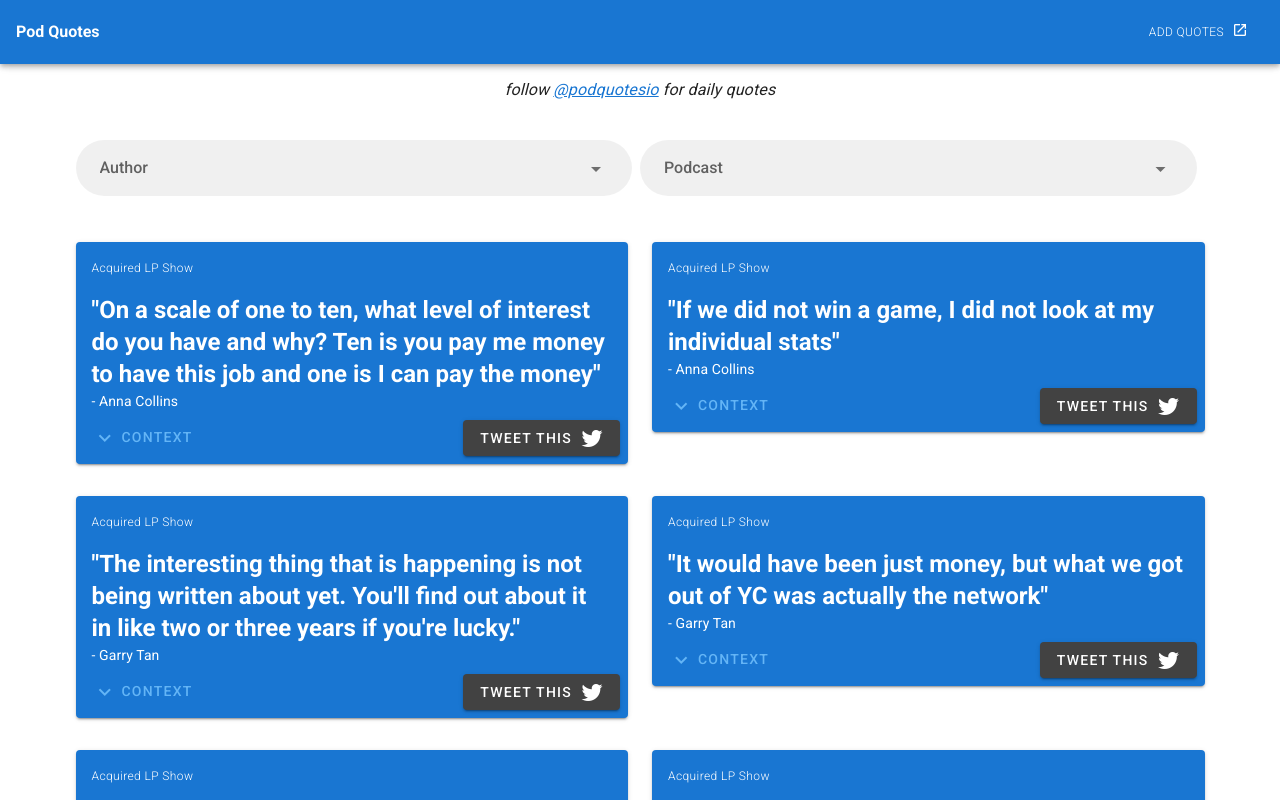
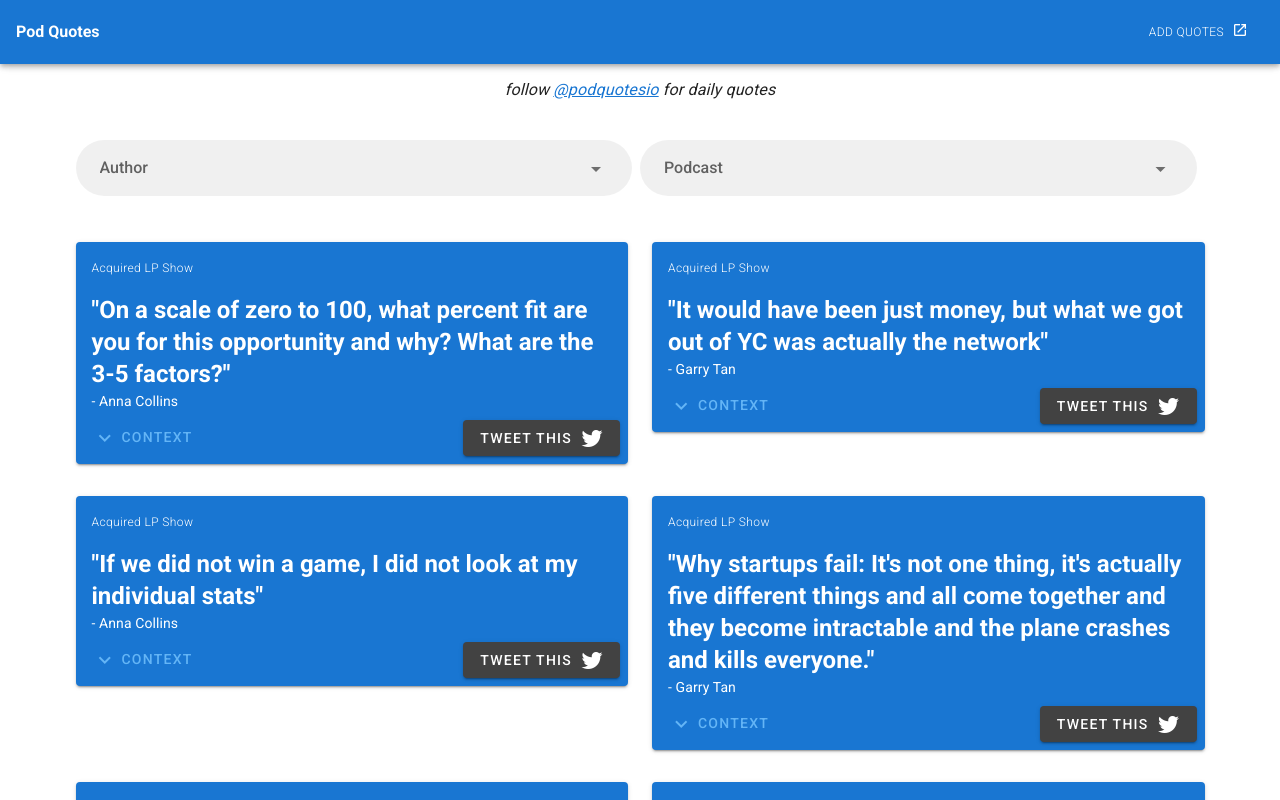
Before and after one commit to rethab/pod-quotes, a Vue app: page / in a window 1280 px wide. Shown: the top 800 px of the page. Built offline with nearby package versions, Linux system fonts and the light colour scheme.

Commit message:
quotes from oliver sharp

```diff
--- a/src/data/data.js
+++ b/src/data/data.js
@@ -41,6 +41,15 @@ export default () => {
           url:
             "https://www.acquired.fm/episodes/how-yc-rewrote-the-seed-playbook-with-garry-tan",
         },
+        {
+          id: 4,
+          podcastId: 1,
+          date: "2021-04-29",
+          name:
+            "Making your customers your secret weapon (with Highspot's Oliver Sharp)",
+          url:
+            "https://www.acquired.fm/episodes/making-your-customers-your-secret-weapon-with-highspots-oliver-sharp",
+        },
       ];
     },
     people() {
@@ -69,6 +78,11 @@ export default () => {
           id: 5,
           name: "Matt Cohler",
           twitter: "mattcohler",
+        },
+        {
+          id: 6,
+          name: "Oliver Sharp",
+          twitter: "ojsharp",
         },
       ];
     },
@@ -222,6 +236,43 @@ export default () => {
           time: "1:09:16",
           context: "he's very long on software",
         },
+        {
+          id: 16,
+          episodeId: 4,
+          quoteById: 6,
+          quote:
+            "If you're in the middle, you're too big to be protected and too small to matter to the field [sales org].",
+          time: "13:41",
+          context:
+            "Products with this size are difficult to navigate -- very few products become big.",
+        },
+        {
+          id: 17,
+          episodeId: 4,
+          quoteById: 6,
+          quote:
+            'In the early days, we learned the most from customers who said "no". Today, we\'re learning the most from customers who are actually on the platform.',
+          time: "25:15",
+          context:
+            "In the early days, they hadn't built the right products. The people who said no, helped realize that.",
+        },
+        {
+          id: 18,
+          episodeId: 4,
+          quoteById: 6,
+          quote:
+            "Often, what they say they want isn't right, but the need they have is always right.",
+          time: "26:19",
+          context: "Talking to customers, understanding what they really need",
+        },
+        {
+          id: 19,
+          episodeId: 4,
+          quoteById: 6,
+          quote: "",
+          time: "",
+          context: "",
+        },
       ];
     },
   };
```
